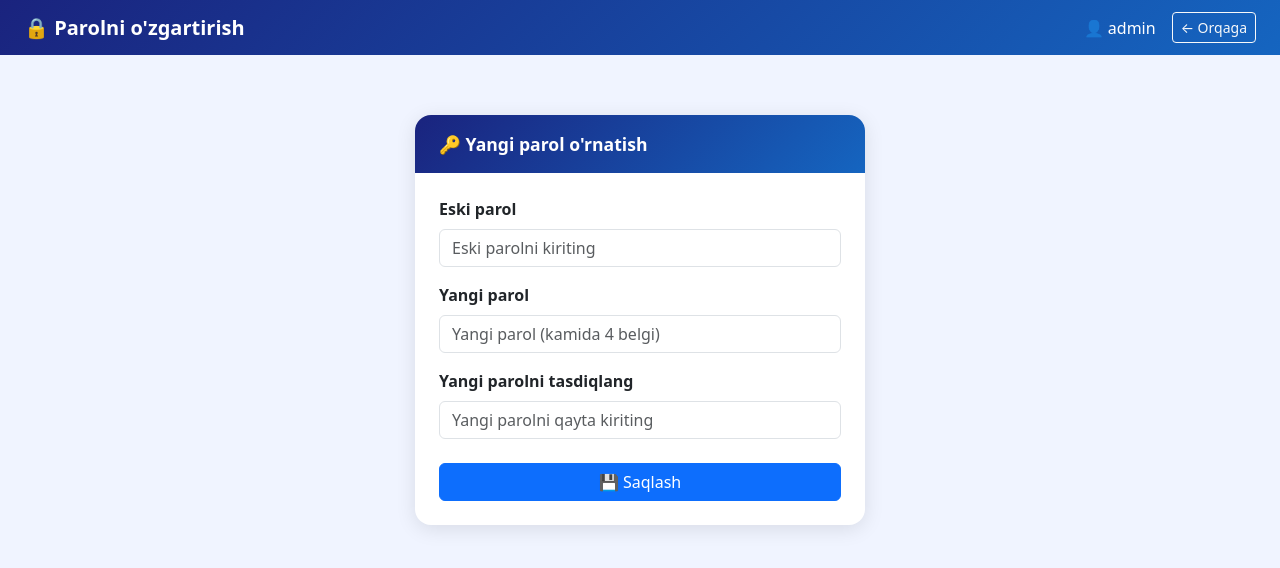
After one commit to Sohib70/Raspisaniya, a Django app: page /accounts/change-password/ in a window 1280 px wide. The commit adds this page. Shown: the top 568 px of the page. Run offline with Django 5.2, Linux system fonts and the light colour scheme; a user stored in the database is signed in; some libraries are stand-ins or nearby versions.

Commit message:
parol almashtirish qushildi

```diff
--- a/accounts/urls.py
+++ b/accounts/urls.py
@@ -1,10 +1,11 @@
 from django.urls import path
 from . import views
-from .views import student_dashboard, teacher_dashboard
+from .views import student_dashboard, teacher_dashboard,change_password
 
 urlpatterns = [
     path('login/', views.login_view, name='login'),
     path('logout/', views.logout_view, name='logout'),
     path('student/', student_dashboard, name='student_dashboard'),
     path('teacher/', teacher_dashboard, name='teacher_dashboard'),
+    path('change-password/', change_password, name='change_password'),
 ]
--- a/accounts/views.py
+++ b/accounts/views.py
@@ -36,6 +36,27 @@ def login_view(request):
 
     return render(request, "accounts/login.html")
 
+@login_required
+def change_password(request):
+    if request.method == "POST":
+        old_password = request.POST.get("old_password")
+        new_password = request.POST.get("new_password")
+        confirm_password = request.POST.get("confirm_password")
+
+        if not request.user.check_password(old_password):
+            messages.error(request, "Eski parol noto'g'ri")
+        elif new_password != confirm_password:
+            messages.error(request, "Yangi parollar mos kelmadi")
+        elif len(new_password) < 4:
+            messages.error(request, "Parol kamida 4 ta belgi bo'lishi kerak")
+        else:
+            request.user.set_password(new_password)
+            request.user.save()
+            messages.success(request, "Parol muvaffaqiyatli o'zgartirildi! Qayta kiring.")
+            return redirect('login')
+
+    return render(request, "accounts/change_password.html")
+
 
 def logout_view(request):
     logout(request)
@@ -52,68 +73,71 @@ def student_dashboard(request):
 
     from datetime import datetime, timedelta, date as dt_date
 
+    week_str = request.GET.get('week')
+    if week_str:
+        try:
+            week_start = dt_date.fromisoformat(week_str)
+            week_start = week_start - timedelta(days=week_start.weekday())
+        except:
+            week_start = dt_date.today() - timedelta(days=dt_date.today().weekday())
+    else:
+        week_start = dt_date.today() - timedelta(days=dt_date.today().weekday())
+    week_end = week_start + timedelta(days=5)
+
+    PARA_TIMES_LIST = [
+        ("08:30", "09:50"), ("10:00", "11:20"), ("12:00", "13:20"),
+        ("13:30", "14:50"), ("15:00", "16:20"), ("16:30", "17:50"),
+    ]
+    WEEKDAY_LIST = ["Dushanba", "Seshanba", "Chorshanba", "Payshanba", "Juma", "Shanba"]
+
     my_groups = CourseGroup.objects.filter(
         students=student,
         is_scheduled=True,
     ).select_related('course__subject', 'teacher').prefetch_related('schedule')
 
-    PARA_TIMES_WEEKLY = [
-        ("08:30", "09:50"), ("10:00", "11:20"), ("12:00", "13:20"),
-        ("13:30", "14:50"), ("15:00", "16:20"), ("16:30", "17:50"),
-    ]
-    WEEKDAY_LIST = ["Dushanba", "Seshanba", "Chorshanba", "Payshanba", "Juma", "Shanba"]
-
-    # Grid: {(weekday, para_idx): [entries]}
+    # Grid: {(weekday, para_idx): {'subject', 'teacher'}}
     grid = {}
     for grp in my_groups:
-        if not grp.start_time:
-            continue
-        start_str = grp.start_time.strftime("%H:%M")
-        para_idx = next((i for i, (s, e) in enumerate(PARA_TIMES_WEEKLY) if s == start_str), None)
-        if para_idx is None:
-            continue
-        end_dt = datetime.combine(dt_date.today(), grp.start_time) + timedelta(minutes=80)
-        end_str = end_dt.strftime("%H:%M")
-
-        for sched in grp.schedule.all():
+        for sched in grp.schedule.filter(date__gte=week_start, date__lte=week_end):
             wd = sched.date.weekday()
             if wd > 5:
                 continue
+            st = sched.start_time or grp.start_time
+            if not st:
+                continue
+            start_str = st.strftime("%H:%M")
+            para_idx = next((i for i, (s, e) in enumerate(PARA_TIMES_LIST) if s == start_str), None)
+            if para_idx is None:
+                continue
             key = (wd, para_idx)
             if key not in grid:
-                grid[key] = []
-            if not any(x['subject'] == str(grp.course.subject) for x in grid[key]):
-                grid[key].append({
-                    'subject': str(grp.course.subject),
-                    'teacher': str(grp.teacher),
-                    'start': start_str,
-                    'end': end_str,
-                })
+                grid[key] = {'subject': str(grp.course.subject), 'teacher': str(grp.teacher)}
 
-    # Har kun uchun nechta para bor — rowspan hisoblash
+    # Table data — haftalik jadval formatida
     table_data = []
     for day_idx, day_name in enumerate(WEEKDAY_LIST):
-        day_rows = []
-        for para_idx, (start, end) in enumerate(PARA_TIMES_WEEKLY):
+        for para_idx, (start, end) in enumerate(PARA_TIMES_LIST):
             key = (day_idx, para_idx)
-            entries = grid.get(key, [])
-            if entries:
-                day_rows.append({
-                    'time': f"{start} - {end}",
-                    'entries': entries,
-                })
+            info = grid.get(key)
+            table_data.append({
+                'day': day_name,
+                'time': f"{start} - {end}",
+                'info': info,
+                'show_day': para_idx == 0,
+                'para_count': len(PARA_TIMES_LIST),
+            })
 
-        if day_rows:
-            for i, row in enumerate(day_rows):
-                row['show_day'] = (i == 0)
-                row['day'] = day_name
-                row['day_rowspan'] = len(day_rows)
-                table_data.append(row)
+    prev_week = (week_start - timedelta(weeks=1)).isoformat()
+    next_week = (week_start + timedelta(weeks=1)).isoformat()
 
     return render(request, "accounts/student_dashboard.html", {
         "student": student,
         "my_groups": my_groups,
         "table_data": table_data,
+        "week_start_str": week_start.strftime("%d.%m.%Y"),
+        "week_end_str": week_end.strftime("%d.%m.%Y"),
+        "prev_week": prev_week,
+        "next_week": next_week,
     })
 
 
--- a/raspisaniya/urls.py
+++ b/raspisaniya/urls.py
@@ -41,4 +41,5 @@ urlpatterns = [
     path('weekly-schedule/', views.weekly_schedule_view, name='weekly_schedule'),
     path('weekly-schedule/excel/', views.weekly_schedule_excel, name='weekly_schedule_excel'),
     path('group/<int:group_pk>/add-student/', views.add_student_to_group, name='add_student_to_group'),
+    path('group/<int:group_pk>/change-teacher/', views.change_teacher, name='change_teacher'),
 ]
--- /dev/null
+++ b/templates/accounts/change_password.html
@@ -0,0 +1,81 @@
+{% load static %}
+<!DOCTYPE html>
+<html lang="uz">
+<head>
+    <meta charset="UTF-8">
+    <meta name="viewport" content="width=device-width, initial-scale=1.0">
+    <title>Parolni o'zgartirish</title>
+    <link href="https://cdn.jsdelivr.net/npm/bootstrap@5.3.0/dist/css/bootstrap.min.css" rel="stylesheet">
+    <style>
+        body { background: #f0f4ff; }
+        .topbar {
+            background: linear-gradient(135deg, #1a237e, #1565c0);
+            color: white;
+            padding: 12px 24px;
+            display: flex;
+            justify-content: space-between;
+            align-items: center;
+        }
+        .topbar h5 { margin: 0; font-weight: 700; }
+        .card-form {
+            border-radius: 16px;
+            border: none;
+            box-shadow: 0 4px 20px rgba(0,0,0,0.1);
+            max-width: 450px;
+            margin: 60px auto;
+        }
+        .card-header-custom {
+            background: linear-gradient(135deg, #1a237e, #1565c0);
+            color: white;
+            border-radius: 16px 16px 0 0;
+            padding: 16px 24px;
+            font-weight: 700;
+            font-size: 1.1rem;
+        }
+    </style>
+</head>
+<body>
+
+<div class="topbar">
+    <h5>🔒 Parolni o'zgartirish</h5>
+    <div class="d-flex align-items-center gap-3">
+        <span>👤 {{ request.user.username }}</span>
+        <a href="javascript:history.back()" class="btn btn-sm btn-outline-light">← Orqaga</a>
+    </div>
+</div>
+
+<div class="container">
+    <div class="card card-form">
+        <div class="card-header-custom">🔑 Yangi parol o'rnatish</div>
+        <div class="card-body p-4">
+
+            {% if messages %}
+            {% for message in messages %}
+            <div class="alert alert-{% if message.tags == 'error' %}danger{% else %}{{ message.tags }}{% endif %}">
+                {{ message }}
+            </div>
+            {% endfor %}
+            {% endif %}
+
+            <form method="post">
+                {% csrf_token %}
+                <div class="mb-3">
+                    <label class="form-label fw-bold">Eski parol</label>
+                    <input type="password" name="old_password" class="form-control" required placeholder="Eski parolni kiriting">
+                </div>
+                <div class="mb-3">
+                    <label class="form-label fw-bold">Yangi parol</label>
+                    <input type="password" name="new_password" class="form-control" required placeholder="Yangi parol (kamida 4 belgi)">
+                </div>
+                <div class="mb-4">
+                    <label class="form-label fw-bold">Yangi parolni tasdiqlang</label>
+                    <input type="password" name="confirm_password" class="form-control" required placeholder="Yangi parolni qayta kiriting">
+                </div>
+                <button type="submit" class="btn btn-primary w-100">💾 Saqlash</button>
+            </form>
+        </div>
+    </div>
+</div>
+
+</body>
+</html>
--- a/templates/accounts/teacher_dashboard.html
+++ b/templates/accounts/teacher_dashboard.html
@@ -50,6 +50,7 @@
     <h5>👨‍🏫 O'qituvchi kabineti</h5>
     <div class="d-flex align-items-center gap-3">
         <span>{{ teacher.first_name }} {{ teacher.last_name }}</span>
+        <a href="{% url 'change_password' %}" class="btn btn-sm btn-outline-warning">🔑 Parol</a>
         <a href="{% url 'logout' %}" class="btn btn-sm btn-outline-light">Chiqish</a>
     </div>
 </div>
--- a/templates/raspisaniya/base.html
+++ b/templates/raspisaniya/base.html
@@ -148,6 +148,11 @@
                         </span>
                         {{ user.get_full_name|default:user.username }}
                     </div>
+                    <!-- Parol o'zgartirish -->
+                    <a href="{% url 'change_password' %}" class="logout-chip" style="background:#fff8e1; color:#b8860b; border-color:#b8860b;">
+                        <span class="material-icons-round">lock</span>
+                        Parol
+                    </a>
                     <!-- Chiqish -->
                     <a href="{% url 'logout' %}" class="logout-chip">
                         <span class="material-icons-round">logout</span>
```
Also changed, not shown: raspisaniya/views.py (+14 -0 lines), templates/accounts/student_dashboard.html (+49 -31 lines), templates/raspisaniya/lesson_schedule.html (+19 -1 lines), db.sqlite3.
